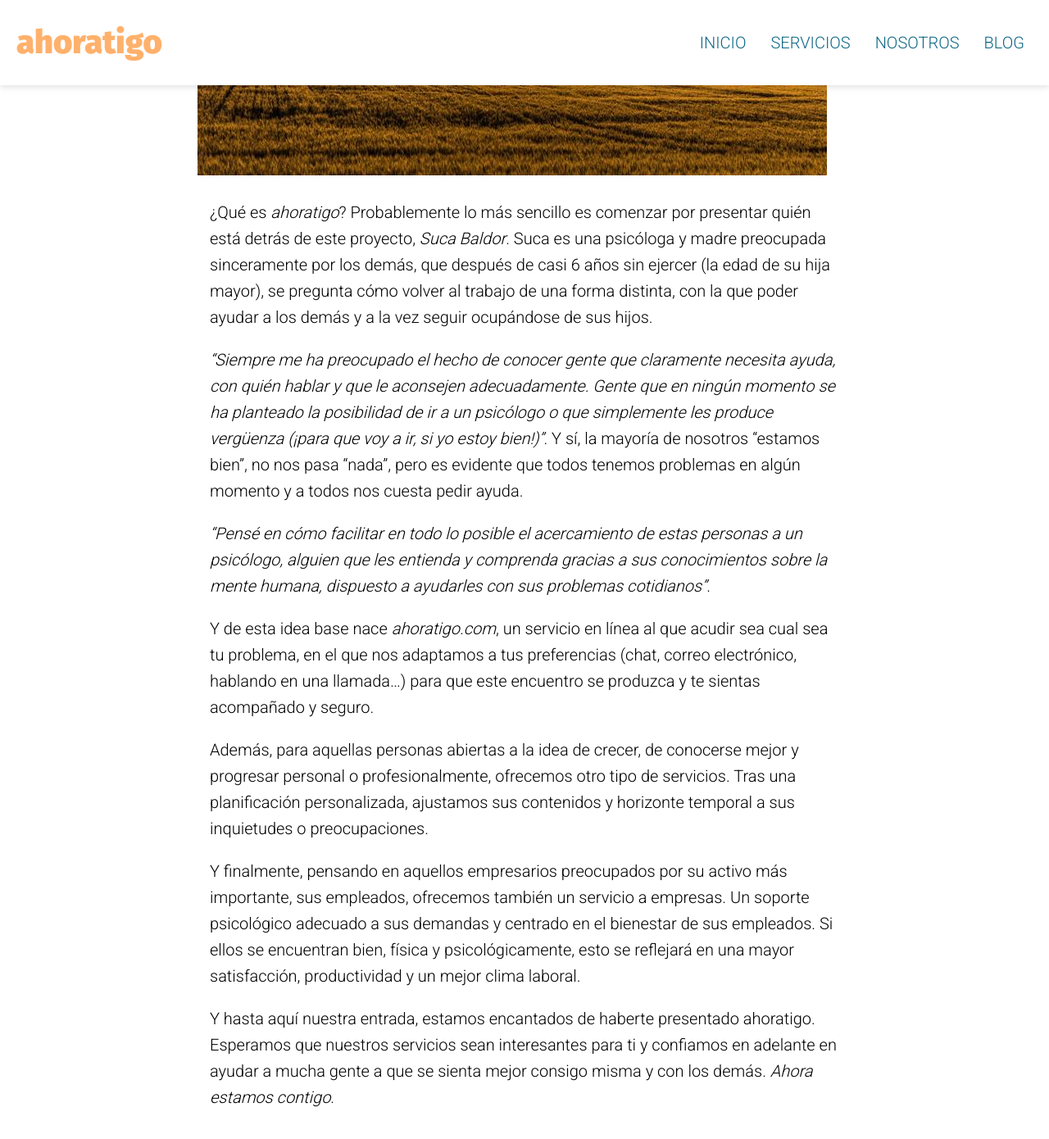
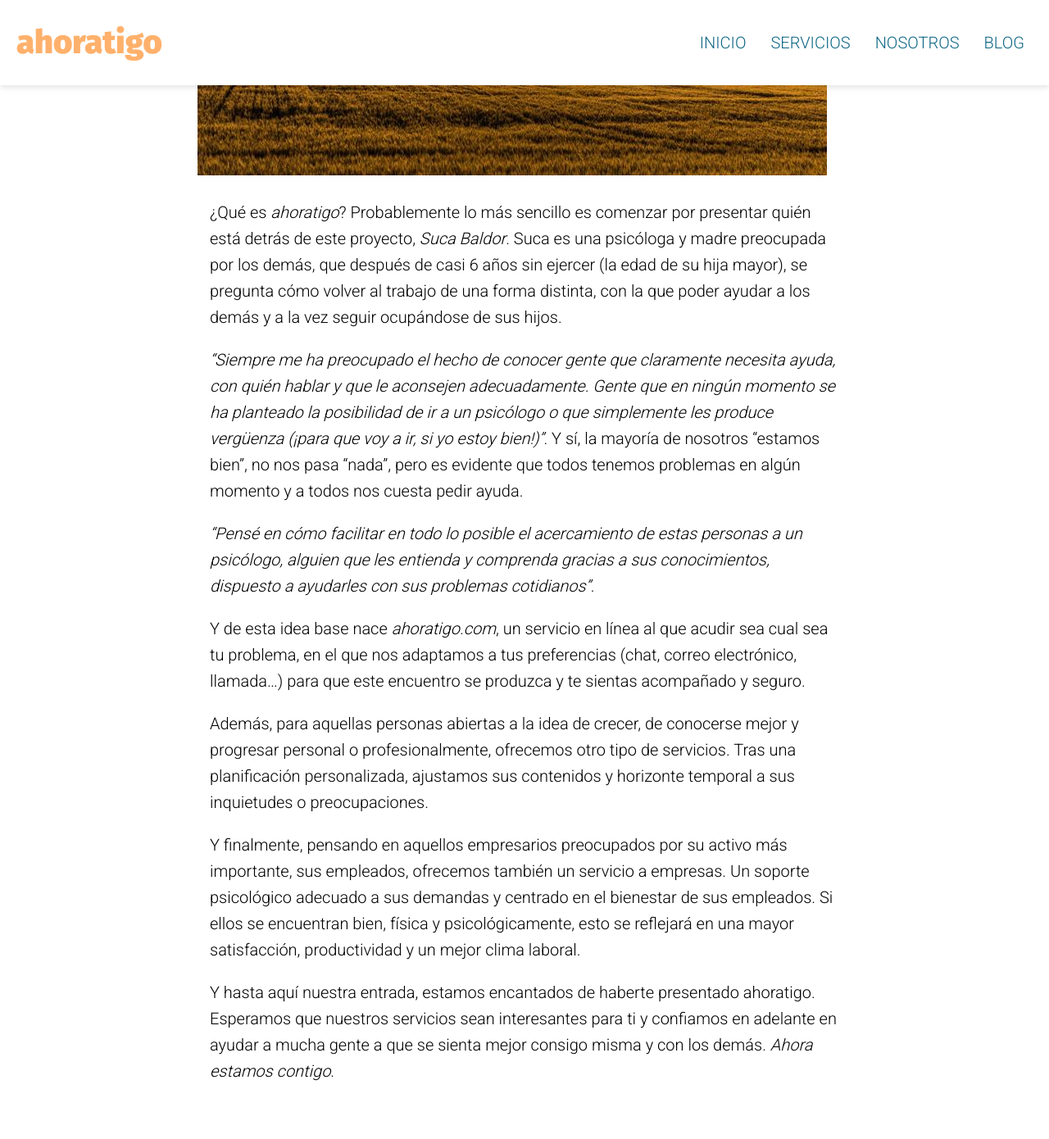
Before and after one commit to sukabal/sukabal.github.io, a Jekyll site: the page built from _posts/2019-02-05-nace-ahoratigo.md, in a window 1280 px wide and 1400 px high, scrolled down 544 px. Shown: the top 1390 px of the window at 82% size. Built offline with Jekyll 4.4.1, drawn with Linux system fonts in a browser that asks for light colours; after the commit the page ends 1912 px from its top, so only the background shows below that.

Commit message:
fix: small copy changes in post

```diff
--- a/_posts/2019-02-05-nace-ahoratigo.md
+++ b/_posts/2019-02-05-nace-ahoratigo.md
@@ -9,13 +9,13 @@
 
 ![Nace ahoratigo]({{ page.main-image}}){:class="entry-main-image" :title="Foto de Federico Respini (@unsplash)"}
 
-¿Qué es *ahoratigo*? Probablemente lo más sencillo es comenzar por presentar quién está detrás de este proyecto, *Suca Baldor*. Suca es una psicóloga y madre preocupada sinceramente por los demás, que después de casi 6 años sin ejercer (la edad de su hija mayor), se pregunta cómo volver al trabajo de una forma distinta, con la que poder ayudar a los demás y a la vez seguir ocupándose de sus hijos.
+¿Qué es *ahoratigo*? Probablemente lo más sencillo es comenzar por presentar quién está detrás de este proyecto, *Suca Baldor*. Suca es una psicóloga y madre preocupada por los demás, que después de casi 6 años sin ejercer (la edad de su hija mayor), se pregunta cómo volver al trabajo de una forma distinta, con la que poder ayudar a los demás y a la vez seguir ocupándose de sus hijos.
 
 *"Siempre me ha preocupado el hecho de conocer gente que claramente necesita ayuda, con quién hablar y que le aconsejen adecuadamente. Gente que en ningún momento se ha planteado la posibilidad de ir a un psicólogo o que simplemente les produce vergüenza (¡para que voy a ir, si yo estoy bien!)"*. Y sí, la mayoría de nosotros "estamos bien", no nos pasa "nada", pero es evidente que todos tenemos problemas en algún momento y a todos nos cuesta pedir ayuda.
 
-*"Pensé en cómo facilitar en todo lo posible el acercamiento de estas personas a un psicólogo, alguien que les entienda y comprenda gracias a sus conocimientos sobre la mente humana, dispuesto a ayudarles con sus problemas cotidianos"*.
+*"Pensé en cómo facilitar en todo lo posible el acercamiento de estas personas a un psicólogo, alguien que les entienda y comprenda gracias a sus conocimientos, dispuesto a ayudarles con sus problemas cotidianos"*.
 
-Y de esta idea base nace *ahoratigo.com*, un servicio en línea al que acudir sea cual sea tu problema, en el que nos adaptamos a tus preferencias (chat, correo electrónico, hablando en una llamada...) para que este encuentro se produzca y te sientas acompañado y seguro.
+Y de esta idea base nace *ahoratigo.com*, un servicio en línea al que acudir sea cual sea tu problema, en el que nos adaptamos a tus preferencias (chat, correo electrónico, llamada...) para que este encuentro se produzca y te sientas acompañado y seguro.
 
 Además, para aquellas personas abiertas a la idea de crecer, de conocerse mejor y progresar personal o profesionalmente, ofrecemos otro tipo de servicios. Tras una planificación personalizada, ajustamos sus contenidos y horizonte temporal a sus inquietudes o preocupaciones.
 
```
